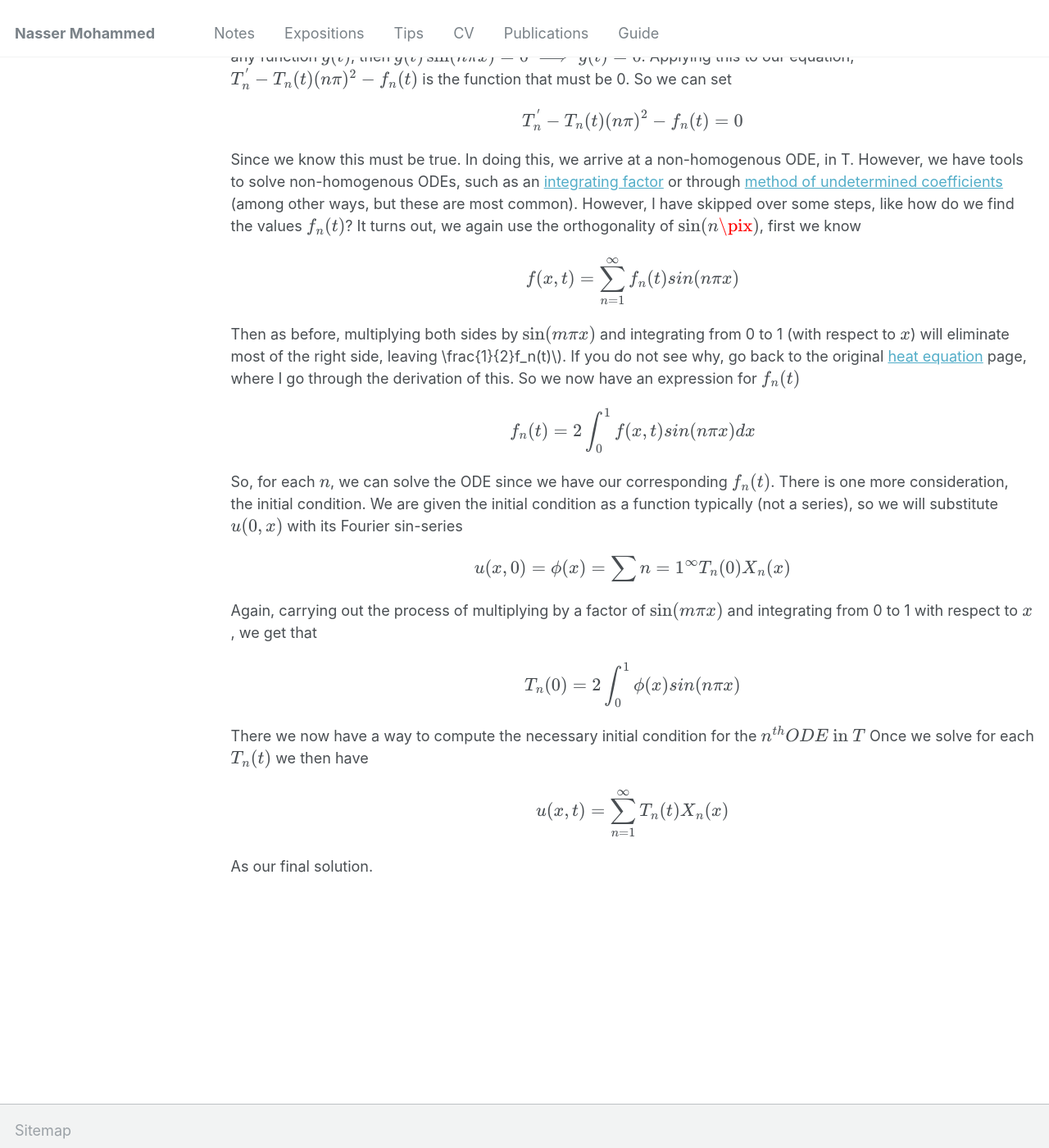
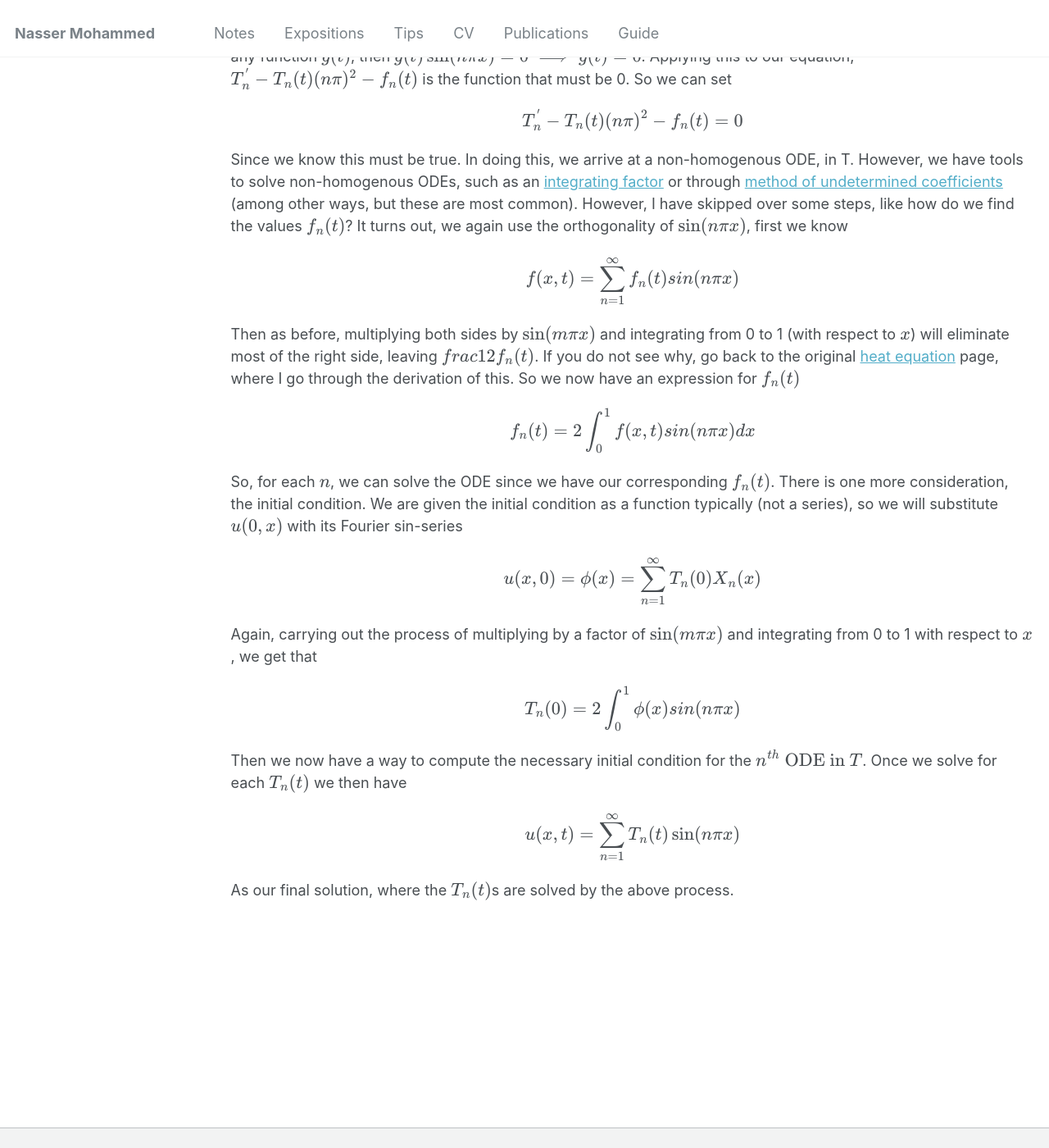
Before and after one commit to Nasser-Mohammed/Nasser-Mohammed.github.io, a Jekyll site: the page built from _pages/notes/pde/nonhompde-heat.md, in a window 1280 px wide and 1400 px high, scrolled down 1475 px. Shown: the whole window at 82% size. Built offline with Jekyll 4.4.1, drawn with Linux system fonts in a browser that asks for light colours.

Commit message:
Update nonhompde-heat.md

```diff
--- a/_pages/notes/pde/nonhompde-heat.md
+++ b/_pages/notes/pde/nonhompde-heat.md
@@ -24,14 +24,14 @@ We note here, that \\(X_n(x) = \sin(n\pi x) \implies X_n^{\''} = (n\pi)^2\sin(n\
 And pulling out the \\(\sin(n\pi x)\\) term we get
 \\[\sum_{n = 1}^{\infty}\[T_n^{\'} - T_n(t)(n\pi)^2 - f_n(t)\]\sin(n\pi x) = 0\\]
 The sequence of functions \\(\sin(n\pi x)\\) forms an [orthogonal basis](https://en.wikipedia.org/wiki/Orthogonal_basis). Without going into much detail, this says that for any function \\(g(t)\\), then \\(g(t)\sin(n\pi x) = 0 \implies  g(t) = 0\\). Applying this to our equation, \\(T_n^{\'} - T_n(t)(n\pi)^2 - f_n(t)\\) is the function that must be 0. So we can set \\[T_n^{\'} - T_n(t)(n\pi)^2 - f_n(t) = 0\\] Since we know this must be true. In doing this, we arrive at a non-homogenous ODE, in T. However, we have tools to solve non-homogenous ODEs, such as an [integrating factor](https://en.wikipedia.org/wiki/Integrating_factor) or through [method of undetermined coefficients](https://en.wikipedia.org/wiki/Method_of_undetermined_coefficients) (among other ways, but these are most common).
-However, I have skipped over some steps, like how do we find the values \\(f_n(t)\\)? It turns out, we again use the orthogonality of \\(\sin(n\pix)\\), first we know
+However, I have skipped over some steps, like how do we find the values \\(f_n(t)\\)? It turns out, we again use the orthogonality of \\(\sin(n\pi x)\\), first we know
 \\[f(x,t) = \sum_{n = 1}^{\infty}f_n(t)sin(n\pi x)\\]
-Then as before, multiplying both sides by \\(\sin(m\pi x)\\) and integrating from 0 to 1 (with respect to \\(x\\)) will eliminate most of the right side, leaving \\\frac{1}{2}f_n(t)\\). If you do not see why, go back to the original [heat equation](heatequation.md) page, where I go through the derivation of this. So we now have an expression for \\(f_n(t)\\)
+Then as before, multiplying both sides by \\(\sin(m\pi x)\\) and integrating from 0 to 1 (with respect to \\(x\\)) will eliminate most of the right side, leaving \\(frac{1}{2}f_n(t)\\). If you do not see why, go back to the original [heat equation](heatequation.md) page, where I go through the derivation of this. So we now have an expression for \\(f_n(t)\\)
 \\[f_n(t) = 2\int_0^1f(x,t)sin(n\pi x)dx\\]
 So, for each \\(n\\), we can solve the ODE since we have our corresponding \\(f_n(t)\\). There is one more consideration, the initial condition. We are given the initial condition as a function typically (not a series), so we will substitute \\(u(0, x)\\) with its Fourier sin-series
-\\[u(x, 0) = \phi(x) = \sum{n = 1}^{\infty}T_n(0)X_n(x)\\]
+\\[u(x, 0) = \phi(x) = \sum_{n = 1}^{\infty}T_n(0)X_n(x)\\]
 Again, carrying out the process of multiplying by a factor of \\(\sin(m\pi x)\\) and integrating from 0 to 1 with respect to \\(x\\), we get that
 \\[T_n(0) = 2\int_0^1\phi(x)sin(n\pi x)\\]
-There we now have a way to compute the necessary initial condition for the \\(n^{th} ODE \text{ in } T\\)
-Once we solve for each \\(T_n(t)\\) we then have \\[u(x,t) = \sum_{n = 1}^{\infty}T_n(t)X_n(x)\\]
-As our final solution.
+Then we now have a way to compute the necessary initial condition for the \\(n^{th} \text{ ODE in } T\\).
+Once we solve for each \\(T_n(t)\\) we then have \\[u(x,t) = \sum_{n = 1}^{\infty}T_n(t)\sin(n\pi x)\\]
+As our final solution, where the \\(T_n(t)\\)s are solved by the above process.
```
